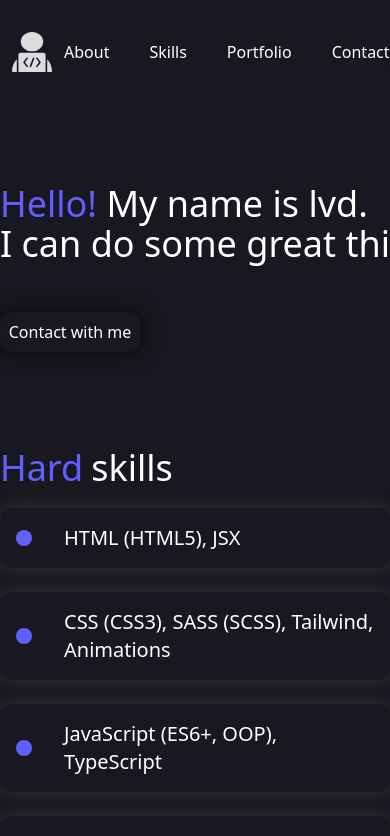
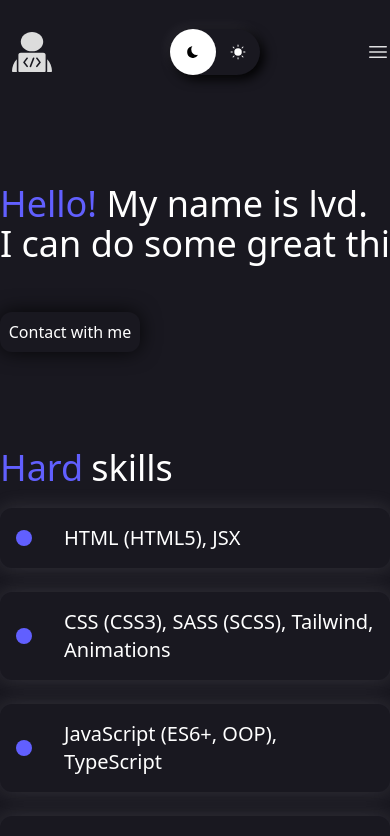
Before and after one commit to lvd536/portfolio, a React (Vite) app: page / in a window 390 px wide. Shown: the top 836 px of the page. Built offline with nearby package versions, Linux system fonts and the light colour scheme.

Commit message:
- Add burger menu

```diff
--- /dev/null
+++ b/src/components/Navigation/Bar.tsx
@@ -0,0 +1,41 @@
+import { useState } from "react";
+import NavButton from "./NavButton";
+
+export default function Bar() {
+  const [isBurgerOpen, setIsBurgerOpen] = useState<boolean>(false);
+  const handleClick = () => {
+    setIsBurgerOpen((prev) => {
+      return !prev;
+    });
+  };
+  return (
+    <div>
+      {!isBurgerOpen && <svg
+        xmlns="http://www.w3.org/2000/svg"
+        fill="none"
+        viewBox="0 0 24 24"
+        strokeWidth={1.5}
+        stroke="currentColor"
+        className="size-6"
+        onClick={handleClick}
+      >
+        <path
+          strokeLinecap="round"
+          strokeLinejoin="round"
+          d="M3.75 6.75h16.5M3.75 12h16.5m-16.5 5.25h16.5"
+        />
+      </svg>}
+      {isBurgerOpen &&
+      <div
+      className="fixed top-0 left-0 flex flex-col items-center justify-center text-3xl gap-10 w-full h-full bg-bg dark:bg-bg-dark z-2"
+      onClick={handleClick}
+      >
+            <NavButton section={'about'}>About</NavButton>
+            <NavButton section={'skills'}>Skills</NavButton>
+            <NavButton section={'portfolio'}>Portfolio</NavButton>
+            <NavButton section={'contacts'}>Contacts</NavButton>
+        </div>
+      }
+    </div>
+  );
+}
--- a/src/components/Navigation/NavBar.tsx
+++ b/src/components/Navigation/NavBar.tsx
@@ -2,6 +2,7 @@ import NavButton from "./NavButton.tsx";
 import Logo from "./Logo.tsx";
 import ThemeToggle from "./ThemeToggle.tsx";
 import {useEffect, useState} from "react";
+import Bar from "./Bar.tsx";
 
 export default function NavBar() {
     const [isScrolled, setIsScrolled] = useState<boolean>(false)
@@ -17,13 +18,14 @@ export default function NavBar() {
         <div className={`fixed z-2  w-full left-0 ${isScrolled ? 'pt-0' : 'pt-5'} ${isScrolled && 'bg-bg dark:bg-bg-dark shadow-lg shadow-black/50 transition-shadow transition-padding duration-600'}`}>
             <div className={`flex items-center justify-between container mx-auto`}>
                 <Logo/>
-                <div className="flex gap-10">
+                <div className="hidden sm:flex gap-10">
                     <NavButton section={'about'}>About</NavButton>
                     <NavButton section={'skills'}>Skills</NavButton>
                     <NavButton section={'portfolio'}>Portfolio</NavButton>
                     <NavButton section={'contacts'}>Contacts</NavButton>
                 </div>
                 <ThemeToggle/>
+                <Bar/>
             </div>
         </div>
     )
```
